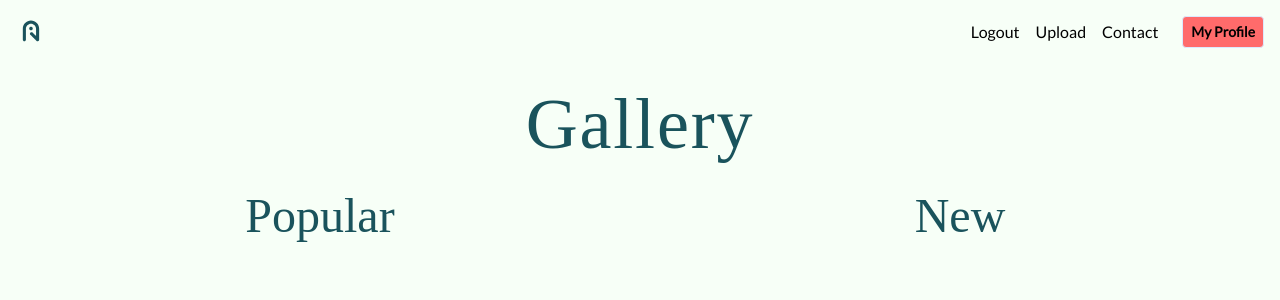
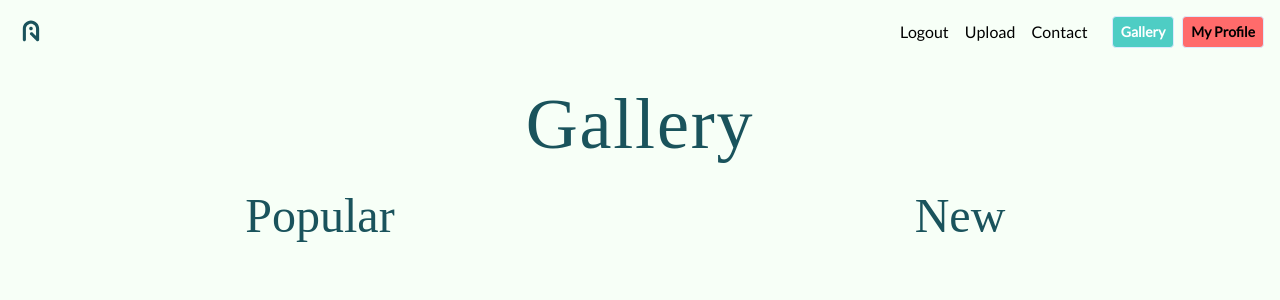
Before and after one commit to Code-Institute-Submissions/DaithiShan-bird-friend_OctResub, a Flask app: page /gallery in a window 1280 px wide. Shown: the top 300 px of the page. Run offline with Flask 2, Linux system fonts and the light colour scheme; the visitor is signed in with stand-in values (Sample User, id 1); data that the repository does not hold is empty; some libraries are stand-ins or nearby versions; some web fonts are replaced.

Commit message:
Added gallery button to logged in user's navbar

```diff
--- a/bird_friend/templates/base.html
+++ b/bird_friend/templates/base.html
@@ -74,6 +74,7 @@
                         <a class="btn-green" href="{{ url_for('users.login') }}">Login</a>
                         <a class="btn-red" href="{{ url_for('users.register') }}">Register</a>
                     {% else %}
+                        <a class="btn-green" href="{{ url_for('main.gallery') }}">Gallery</a>
                         <a class="btn-red" href="{{url_for('users.profile', username=current_user.username)}}">My Profile</a>
                     {% endif %}
                     </div>
```
